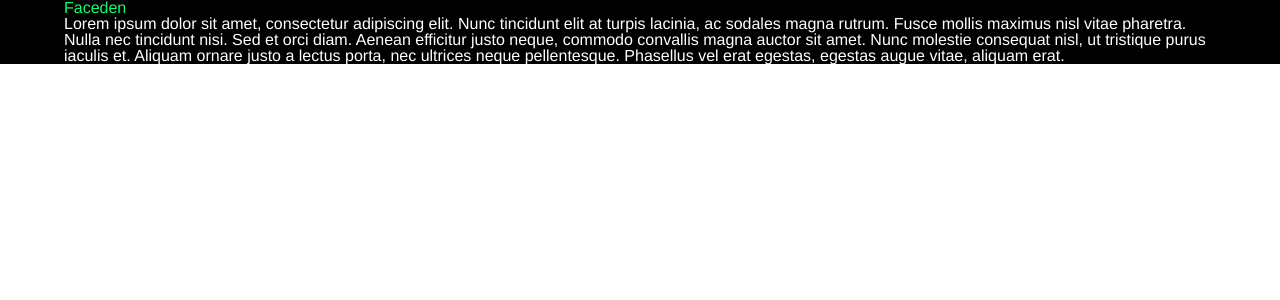
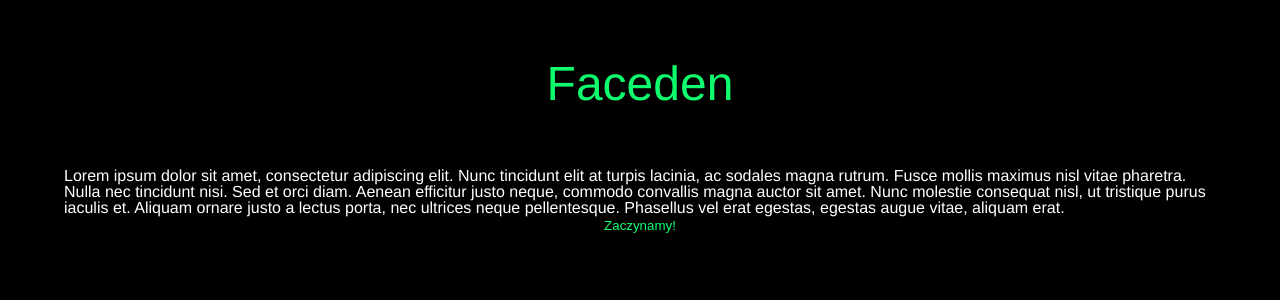
Before and after one commit to FRSOURCE/faceden, a Vue app in the folder client/: page / in a window 1280 px wide. Shown: the top 300 px of the page. Built offline with nearby package versions, Linux system fonts and the light colour scheme.

Commit message:
feat: variables & utils

```diff
--- a/client/src/components/StartingScreen.vue
+++ b/client/src/components/StartingScreen.vue
@@ -9,23 +9,29 @@ export default defineComponent({
 <template>
 <div :class="$style.main">
   <div :class="$style.container">
-    <h1>Faceden</h1>
+    <h1 :class="$style.h1">Faceden</h1>
     <p :class="$style.text">Lorem ipsum dolor sit amet, consectetur adipiscing elit. Nunc tincidunt elit at turpis lacinia, ac sodales magna rutrum. Fusce mollis maximus nisl vitae pharetra. Nulla nec tincidunt nisi. Sed et orci diam. Aenean efficitur justo neque, commodo convallis magna auctor sit amet. Nunc molestie consequat nisl, ut tristique purus iaculis et. Aliquam ornare justo a lectus porta, nec ultrices neque pellentesque. Phasellus vel erat egestas, egestas augue vitae, aliquam erat.</p>
+    <button type="button" :class="$style['button-run-form']">Zaczynamy!</button>
   </div>
 </div>
 </template>
 
 <style module lang="scss">
   .main {
+    min-height: 100vh;
     background-color: #000;
   }
 
   .container {
+    display: flex;
+    align-items: center;
+    flex-direction: column;
     margin: 0 5vw;
   }
 
   .h1 {
-    font-size: 24px;
+    font-size: 48px;
+    margin: 60px;
   }
 
   .text {
@@ -33,6 +39,8 @@ export default defineComponent({
   }
 
   .button-run-form {
-
+    border: thin solid #000;
+    color: #0eff6e;
+    background-color: #000;
   }
 </style>
```
Also changed, not shown: client/src/assets/scss/variables.scss (added, +30 -0 lines), client/src/assets/scss/utils.module.scss (added).
